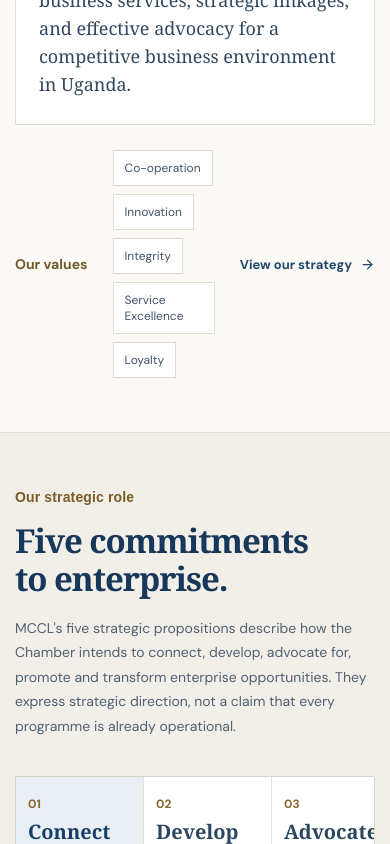
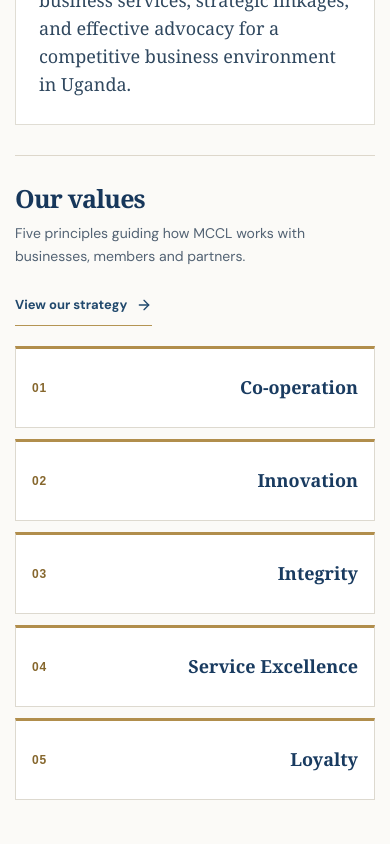
Before and after one commit to watumwa/mengo, a Next.js app: page /about in a window 390 px wide. Shown: the part 2900-3744 px from the top of the page. Built offline with nearby package versions, Linux system fonts and the light colour scheme.

Commit message:
Present MCCL core values with prominent responsive numbered cards

```diff
--- a/app/about/about.css
+++ b/app/about/about.css
@@ -258,17 +258,103 @@
   color: #30485f;
   font: 500 clamp(18px, 1.7vw, 23px)/1.55 Georgia, "Times New Roman", serif;
 }
-.mc-about-v2 .mc-about-v2-values { display: flex; flex-wrap: wrap; align-items: center; gap: 13px 25px; padding-top: 25px; }
-.mc-about-v2 .mc-about-v2-values > strong { color: #73582a; font-size: 14px; font-weight: 800; }
-.mc-about-v2 .mc-about-v2-values > div { display: flex; flex: 1; flex-wrap: wrap; gap: 8px; }
-.mc-about-v2 .mc-about-v2-values > div span {
-  padding: 9px 11px;
-  border: 1px solid var(--about-line);
+/* Distinct, readable and semantic display for the five approved Chamber values. */
+.mc-about-v2 .mc-about-v2-values {
+  margin-top: clamp(30px, 4vw, 48px);
+  padding-top: clamp(27px, 3vw, 39px);
+  border-top: 1px solid #ddd7cb;
+}
+.mc-about-v2 .mc-about-v2-values-heading {
+  display: flex;
+  justify-content: space-between;
+  align-items: flex-end;
+  flex-wrap: wrap;
+  gap: 16px 30px;
+}
+.mc-about-v2 .mc-about-v2-values-heading h3 {
+  color: #17375b;
+  font-size: clamp(25px, 2.5vw, 33px);
+  font-weight: 700;
+  line-height: 1.2;
+}
+.mc-about-v2 .mc-about-v2-values-heading p {
+  max-width: 610px;
+  margin-top: 9px;
+  color: #526273;
+  font-size: clamp(14px, 1.2vw, 16px);
+  line-height: 1.65;
+}
+.mc-about-v2 .mc-about-v2-values-heading > a {
+  display: inline-flex;
+  align-items: center;
+  gap: 9px;
+  flex-shrink: 0;
+  min-height: 42px;
+  color: #21496d;
+  border-bottom: 1px solid #b49453;
+  font-size: 13px;
+  font-weight: 750;
+}
+.mc-about-v2 .mc-about-v2-values-heading > a:hover { color: #89672f; }
+.mc-about-v2 .mc-about-v2-values-list {
+  display: grid;
+  grid-template-columns: repeat(5, minmax(0, 1fr));
+  gap: 13px;
+  margin: 24px 0 0;
+  padding: 0;
+  list-style: none;
+}
+.mc-about-v2 .mc-about-v2-values-list li {
+  display: flex;
+  flex-direction: column;
+  align-items: flex-start;
+  justify-content: space-between;
+  gap: 20px;
+  min-width: 0;
+  min-height: 139px;
+  padding: 20px 18px 22px;
   background: #fff;
-  color: #42556a;
-  font-size: 12px;
+  border: 1px solid #ddd9cf;
+  border-top: 3px solid #b18e4c;
 }
-.mc-about-v2 .mc-about-v2-values > a { display: inline-flex; align-items: center; gap: 8px; min-height: 40px; color: #21496d; font-size: 13px; font-weight: 750; }
+.mc-about-v2 .mc-about-v2-values-number {
+  color: #86672d;
+  font: 800 12px/1.2 Arial, sans-serif;
+  letter-spacing: .06em;
+}
+.mc-about-v2 .mc-about-v2-values-list li strong {
+  color: #193b60;
+  font: 700 clamp(18px, 1.62vw, 22px)/1.32 Georgia, "Times New Roman", serif;
+  overflow-wrap: break-word;
+  text-wrap: pretty;
+}
+@media (max-width: 1100px) {
+  .mc-about-v2 .mc-about-v2-values-list {
+    grid-template-columns: repeat(3, minmax(0, 1fr));
+  }
+}
+@media (max-width: 680px) {
+  .mc-about-v2 .mc-about-v2-values-heading { align-items: flex-start; }
+  .mc-about-v2 .mc-about-v2-values-list {
+    grid-template-columns: repeat(2, minmax(0, 1fr));
+    gap: 11px;
+    margin-top: 20px;
+  }
+  .mc-about-v2 .mc-about-v2-values-list li {
+    min-height: 124px;
+    padding: 16px;
+  }
+}
+@media (max-width: 390px) {
+  .mc-about-v2 .mc-about-v2-values-list {
+    grid-template-columns: 1fr;
+  }
+  .mc-about-v2 .mc-about-v2-values-list li {
+    min-height: 82px;
+    flex-direction: row;
+    align-items: center;
+  }
+}
 
 /* The five working commitment tabs now use a light institutional palette. */
 .mc-about-v2 .mc-about-v2-priorities {
--- a/app/about/page.tsx
+++ b/app/about/page.tsx
@@ -175,11 +175,25 @@ export default function About() {
                 <p>To facilitate trade, investment, enterprise growth, agricultural transformation, and industrial development by providing quality business services, strategic linkages, and effective advocacy for a competitive business environment in Uganda.</p>
               </article>
             </div>
-            <div className="mc-about-v2-values">
-              <strong>Our values</strong>
-              <div>{values.map(value => <span key={value}>{value}</span>)}</div>
-              <Link href="/strategy">View our strategy <ArrowRight size={15} aria-hidden="true" /></Link>
-            </div>
+            <section className="mc-about-v2-values" aria-labelledby="mc-about-v2-values-heading">
+              <div className="mc-about-v2-values-heading">
+                <div>
+                  <h3 id="mc-about-v2-values-heading">Our values</h3>
+                  <p>Five principles guiding how MCCL works with businesses, members and partners.</p>
+                </div>
+                <Link href="/strategy">
+                  View our strategy <ArrowRight size={16} aria-hidden="true" />
+                </Link>
+              </div>
+              <ol className="mc-about-v2-values-list">
+                {values.map((value, index) => (
+                  <li key={value}>
+                    <span className="mc-about-v2-values-number" aria-hidden="true">0{index + 1}</span>
+                    <strong>{value}</strong>
+                  </li>
+                ))}
+              </ol>
+            </section>
           </div>
         </section>
 
```
